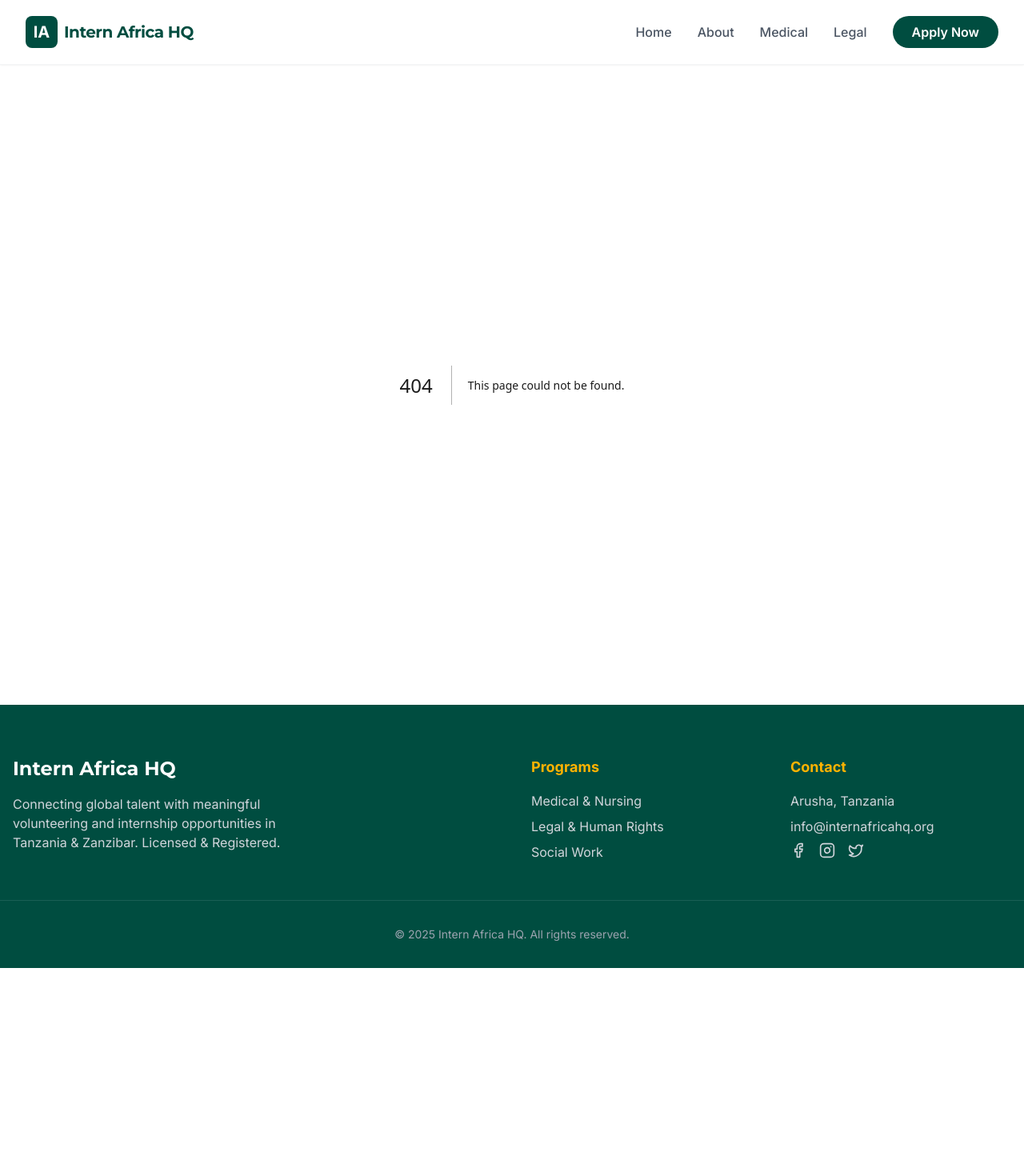
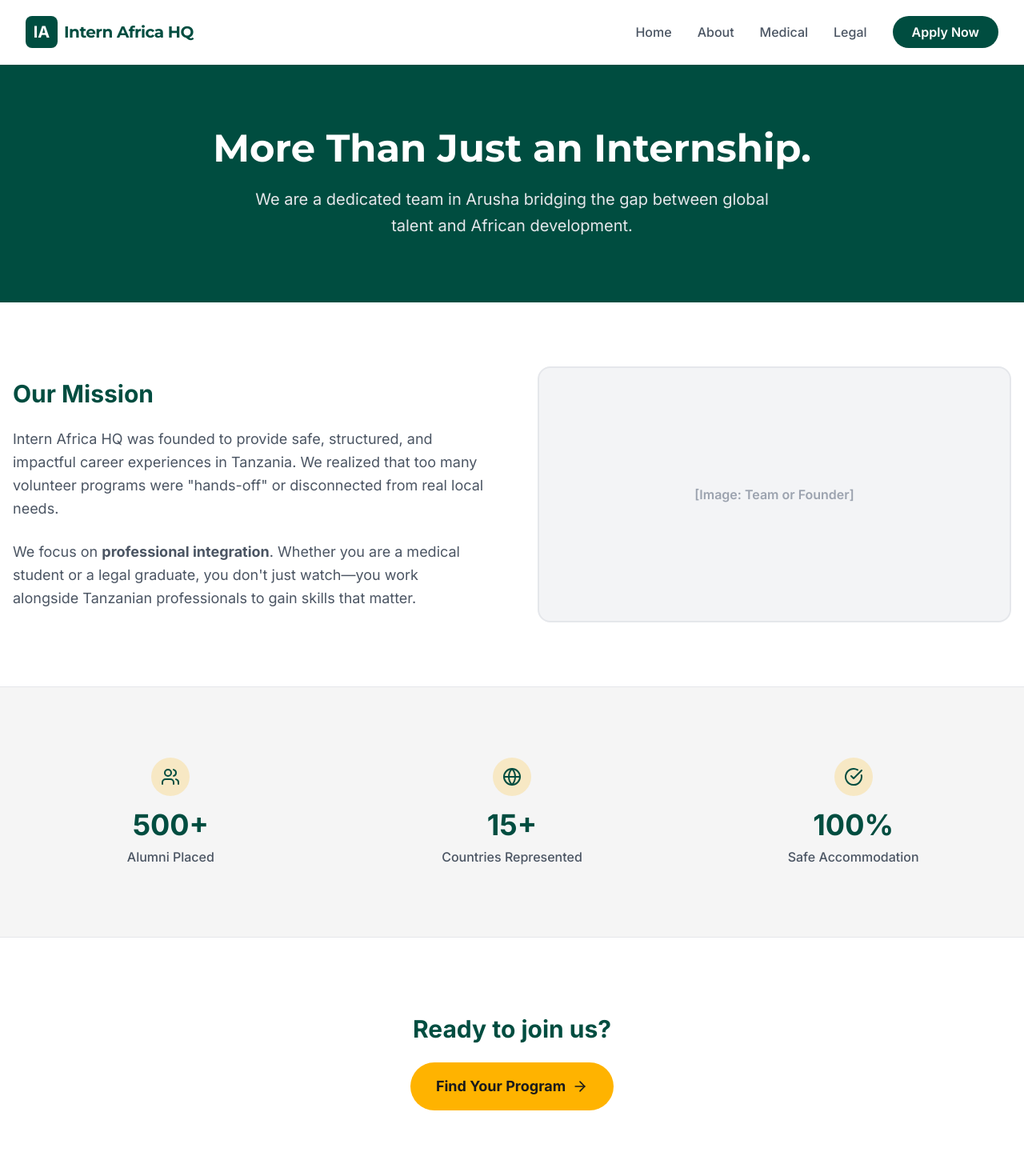
Before and after one commit to tonysbc/internafrica-hq, a Next.js app: page /about in a window 1280 px wide. Before the commit this address had no page. Shown: the top 1470 px of the page at 80% size. Before the commit the page ends 1210 px from the top, so only its background shows below. Built offline with nearby package versions, Linux system fonts and the light colour scheme.

Commit message:
Fix: Add About page and switch programs to dynamic rendering

```diff
--- /dev/null
+++ b/app/about/page.tsx
@@ -0,0 +1,76 @@
+import Link from "next/link";
+import { ArrowRight, CheckCircle, Users, Globe } from "lucide-react";
+
+export default function AboutPage() {
+  return (
+    <div className="bg-white min-h-screen">
+
+      {/* Hero */}
+      <div className="bg-brand-primary text-white py-20 px-4">
+        <div className="max-w-4xl mx-auto text-center">
+          <h1 className="text-4xl md:text-5xl font-heading font-bold mb-6">
+            More Than Just an Internship.
+          </h1>
+          <p className="text-xl text-gray-200 max-w-2xl mx-auto leading-relaxed">
+            We are a dedicated team in Arusha bridging the gap between global talent and African development.
+          </p>
+        </div>
+      </div>
+
+      {/* Mission */}
+      <section className="py-20 px-4 max-w-7xl mx-auto grid md:grid-cols-2 gap-16 items-center">
+        <div>
+          <h2 className="text-3xl font-bold text-brand-primary mb-6">Our Mission</h2>
+          <p className="text-gray-600 text-lg mb-6 leading-relaxed">
+            Intern Africa HQ was founded to provide safe, structured, and impactful career experiences in Tanzania. We realized that too many volunteer programs were "hands-off" or disconnected from real local needs.
+          </p>
+          <p className="text-gray-600 text-lg leading-relaxed">
+            We focus on <strong>professional integration</strong>. Whether you are a medical student or a legal graduate, you don't just watch—you work alongside Tanzanian professionals to gain skills that matter.
+          </p>
+        </div>
+        <div className="bg-gray-100 rounded-2xl h-80 flex items-center justify-center border-2 border-gray-200">
+            <span className="text-gray-400 font-semibold">[Image: Team or Founder]</span>
+        </div>
+      </section>
+
+      {/* Stats / Trust */}
+      <div className="bg-brand-light py-16 border-y border-gray-200">
+        <div className="max-w-7xl mx-auto px-4 grid grid-cols-1 md:grid-cols-3 gap-8 text-center">
+          <div className="p-6">
+            <div className="w-12 h-12 bg-brand-accent/20 text-brand-primary rounded-full flex items-center justify-center mx-auto mb-4">
+              <Users size={24} />
+            </div>
+            <h3 className="text-4xl font-bold text-brand-primary mb-2">500+</h3>
+            <p className="text-gray-600 font-medium">Alumni Placed</p>
+          </div>
+          <div className="p-6">
+            <div className="w-12 h-12 bg-brand-accent/20 text-brand-primary rounded-full flex items-center justify-center mx-auto mb-4">
+              <Globe size={24} />
+            </div>
+            <h3 className="text-4xl font-bold text-brand-primary mb-2">15+</h3>
+            <p className="text-gray-600 font-medium">Countries Represented</p>
+          </div>
+          <div className="p-6">
+            <div className="w-12 h-12 bg-brand-accent/20 text-brand-primary rounded-full flex items-center justify-center mx-auto mb-4">
+              <CheckCircle size={24} />
+            </div>
+            <h3 className="text-4xl font-bold text-brand-primary mb-2">100%</h3>
+            <p className="text-gray-600 font-medium">Safe Accommodation</p>
+          </div>
+        </div>
+      </div>
+
+      {/* CTA */}
+      <div className="py-24 text-center px-4">
+        <h2 className="text-3xl font-bold text-brand-primary mb-6">Ready to join us?</h2>
+        <Link
+          href="/#programs"
+          className="inline-flex items-center px-8 py-4 bg-brand-accent text-brand-dark font-bold rounded-full text-lg hover:bg-yellow-400 transition-colors"
+        >
+          Find Your Program <ArrowRight size={20} className="ml-2" />
+        </Link>
+      </div>
+
+    </div>
+  );
+}
--- a/app/programs/[slug]/page.tsx
+++ b/app/programs/[slug]/page.tsx
@@ -1,19 +1,16 @@
-import { programs } from '../../../data/programs'; // Adjust path for deeper nesting
+import { programs } from '../../../data/programs';
 import Link from "next/link";
 import { CheckCircle, MapPin, DollarSign, ArrowLeft } from "lucide-react";
 import { notFound } from "next/navigation";
 
-// 1. GENERATE STATIC PARAMS (REQUIRED for DreamHost/Static Export)
-export async function generateStaticParams() {
-  return programs.map((program) => ({
-    slug: program.slug,
-  }));
-}
+// Note: We REMOVED 'generateStaticParams' to force Dynamic Rendering.
+// This ensures Vercel finds the data at runtime, fixing the 404 errors.
 
-// 2. THE PAGE COMPONENT
 export default function ProgramPage({ params }: { params: { slug: string } }) {
+  // 1. Find the specific program matching the URL slug
   const program = programs.find((p) => p.slug === params.slug);
 
+  // 2. If no program matches, show the 404 page
   if (!program) {
     return notFound();
   }
```
